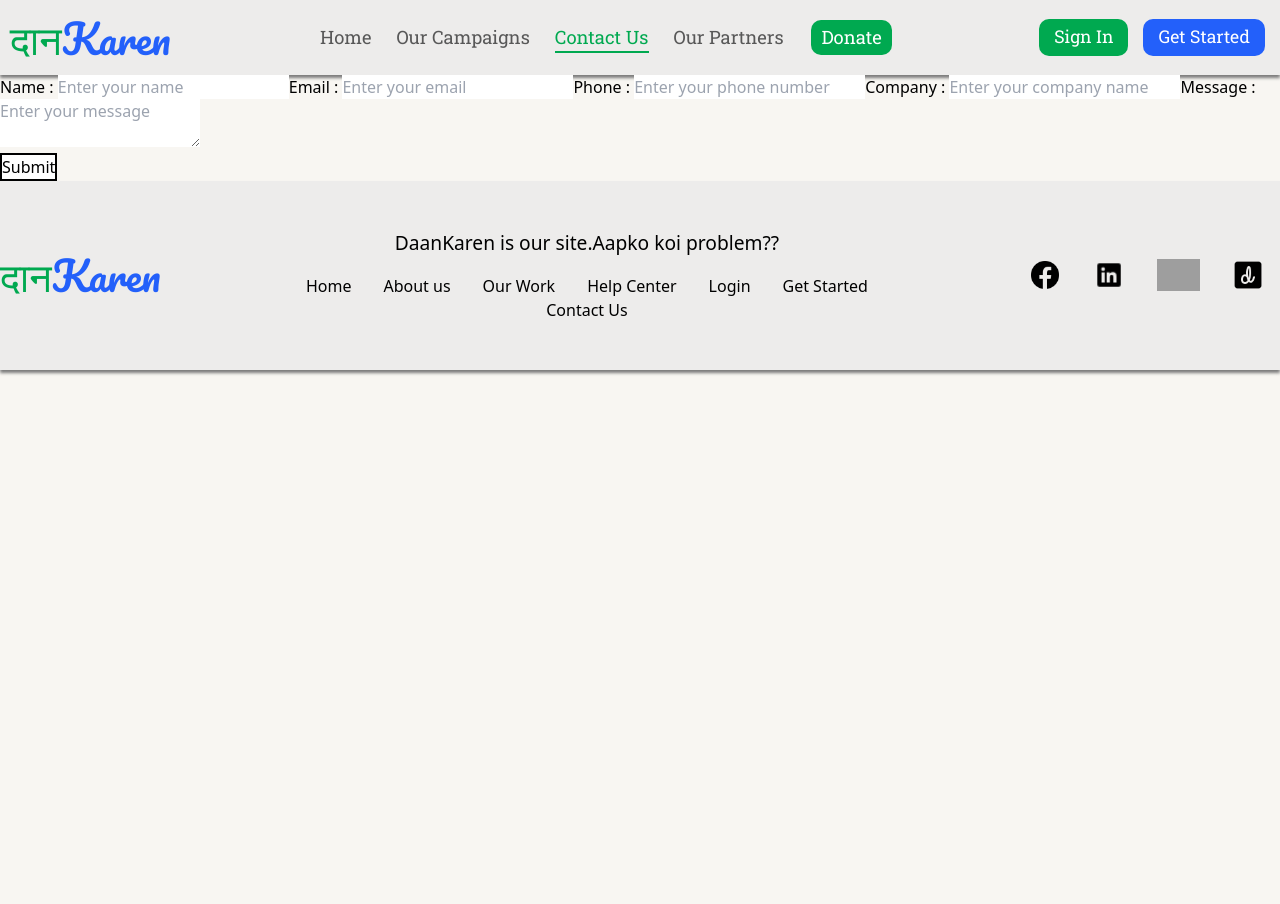
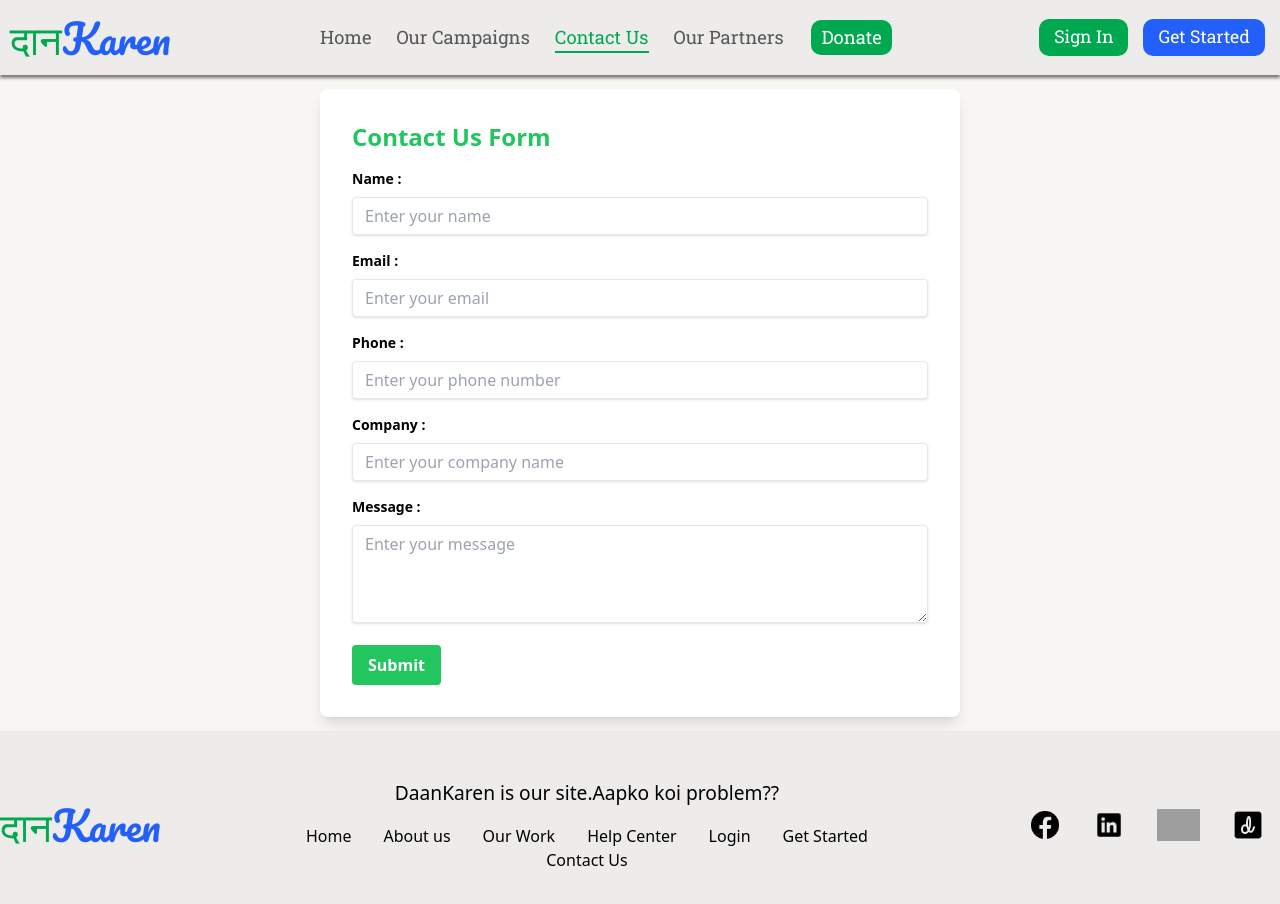
Before and after one commit to vinay-dhankhar/daankarenDeplyment, a React (Create React App) app in the folder frontend/: page /ContactPage in a window 1280 px wide. Shown: the top 904 px of the page. Before the commit the page ends 800 px from the top, so only its background shows below. Built offline with nearby package versions, Linux system fonts and the light colour scheme; grey boxes are pictures that could not be loaded.

Commit message:
CSS added to the Contact Us Form

```diff
--- a/frontend/src/components/ContactPage.js
+++ b/frontend/src/components/ContactPage.js
@@ -49,11 +49,13 @@
   };
 
   return (
-    <div className="contact-form">
+    <div className="contact-form w-1/2 mx-auto my-3.5 bg-white p-8 rounded-lg shadow-lg">
+      <h2 className="text-2xl font-bold mb-4 text-green-500">Contact Us Form</h2>
       <form onSubmit={handleSubmit}>
-        <label htmlFor="name">Name : </label>
+      <div className="mb-4">
+        <label className="block text-sm font-bold mb-2" htmlFor="name">Name : </label>
         <input
-          className="form-input-field"
+          className="form-input-field shadow appearance-none border rounded w-full py-2 px-3 text-gray-700 leading-tight  focus:shadow-outline"
           id="name"
           type="text"
           name="name"
@@ -61,9 +63,11 @@
           value={formData.name}
           onChange={handleChange}
         />
-        <label htmlFor="email">Email : </label>
+        </div>
+        <div className="mb-4">
+        <label className="block text-sm font-bold mb-2" htmlFor="email">Email : </label>
         <input
-          className="form-input-field"
+          className="form-input-field shadow appearance-none border rounded w-full py-2 px-3 text-gray-700 leading-tight  focus:shadow-outline"
           id="email"
           type="email"
           name="email"
@@ -71,9 +75,11 @@
           value={formData.email}
           onChange={handleChange}
         />
-        <label htmlFor="phone">Phone : </label>
+        </div>
+        <div className="mb-4">
+        <label className="block text-sm font-bold mb-2" htmlFor="phone">Phone : </label>
         <input
-          className="form-input-field"
+          className="form-input-field shadow appearance-none border rounded w-full py-2 px-3 text-gray-700 leading-tight focus:shadow-outline"
           id="phone"
           type="tel"
           name="phone"
@@ -81,9 +87,11 @@
           value={formData.phone}
           onChange={handleChange}
         />
-        <label htmlFor="company">Company : </label>
+        </div>
+        <div className="mb-4">
+        <label className="block text-sm font-bold mb-2" htmlFor="company">Company : </label>
         <input
-          className="form-input-field"
+          className="form-input-field shadow appearance-none border rounded w-full py-2 px-3 text-gray-700 leading-tight focus:shadow-outline"
           id="company"
           type="text"
           name="company"
@@ -91,20 +99,24 @@
           value={formData.company}
           onChange={handleChange}
         />
-        <label htmlFor="message">Message : </label>
+        </div>
+        <div className="mb-4">
+        <label className="block text-sm font-bold mb-2" htmlFor="message">Message : </label>
         <textarea
-          className="form-input-field"
+          cols={50}
+          rows={4}
+          className="form-input-field shadow appearance-none border rounded w-full py-2 px-3 text-gray-700 leading-tight focus:shadow-outline"
           id="message"
           name="message"
           placeholder="Enter your message"
           value={formData.message}
           onChange={handleChange}
         ></textarea>
+        </div>
         <div className="flex items-center justify-between">
           <button
-            className="form-button"
+            className="form-button bg-green-500 hover:bg-green-700 text-white font-bold py-2 px-4 rounded  focus:shadow-outline"
             type="submit"
-            style={{ border: "2px solid black", backgroundColor: "white" }}
           >
             Submit
           </button>
--- a/frontend/src/components/LoginPage.js
+++ b/frontend/src/components/LoginPage.js
@@ -40,7 +40,7 @@
             Email
           </label>
           <input
-            className="shadow appearance-none border rounded w-full py-2 px-3 text-gray-700 leading-tight focus:outline-none focus:shadow-outline"
+            className="shadow appearance-none border rounded w-full py-2 px-3 text-gray-700 leading-tight  focus:shadow-outline"
             id="email"
             type="email"
             placeholder="Email"
@@ -53,7 +53,7 @@
             Password
           </label>
           <input
-            className="shadow appearance-none border rounded w-full py-2 px-3 text-gray-700 leading-tight focus:outline-none focus:shadow-outline"
+            className="shadow appearance-none border rounded w-full py-2 px-3 text-gray-700 leading-tight  focus:shadow-outline"
             id="password"
             type={showPassword ? 'text':'password'}
             placeholder="Password"
@@ -67,7 +67,7 @@
         </div>
         <div className="flex items-center justify-between">
           <button
-            className="bg-green-500 hover:bg-green-700 text-white font-bold py-2 px-4 rounded focus:outline-none focus:shadow-outline"
+            className="bg-green-500 hover:bg-green-700 text-white font-bold py-2 px-4 rounded  focus:shadow-outline"
             type="button"
             onClick={submitHandler}
           >
--- a/frontend/src/components/SignupPage.js
+++ b/frontend/src/components/SignupPage.js
@@ -45,7 +45,7 @@
             Name
           </label>
           <input
-            className="shadow appearance-none border rounded w-full py-2 px-3 text-gray-700 leading-tight focus:outline-none focus:shadow-outline"
+            className="shadow appearance-none border rounded w-full py-2 px-3 text-gray-700 leading-tight  focus:shadow-outline"
             id="name"
             type="text"
             placeholder="Name"
@@ -57,7 +57,7 @@
             Email
           </label>
           <input
-            className="shadow appearance-none border rounded w-full py-2 px-3 text-gray-700 leading-tight focus:outline-none focus:shadow-outline"
+            className="shadow appearance-none border rounded w-full py-2 px-3 text-gray-700 leading-tight  focus:shadow-outline"
             id="email"
             type="email"
             placeholder="Email"
@@ -69,7 +69,7 @@
             Password
           </label>
           <input
-            className="shadow appearance-none border rounded w-full py-2 px-3 text-gray-700 leading-tight focus:outline-none focus:shadow-outline"
+            className="shadow appearance-none border rounded w-full py-2 px-3 text-gray-700 leading-tight  focus:shadow-outline"
             id="password"
             type={showPassword ? 'text':'password'}
             placeholder="Password"
@@ -85,7 +85,7 @@
             Confirm Password
           </label>
           <input
-            className="shadow appearance-none border rounded w-full py-2 px-3 text-gray-700 leading-tight focus:outline-none focus:shadow-outline"
+            className="shadow appearance-none border rounded w-full py-2 px-3 text-gray-700 leading-tight  focus:shadow-outline"
             id="confirmPassword"
             type={showConfirmPassword ? 'text':'password'}
             placeholder="Confirm Password"
@@ -98,7 +98,7 @@
         </div>
         <div className="flex items-center justify-between">
           <button
-            className="bg-green-500 hover:bg-green-700 text-white font-bold py-2 px-4 rounded focus:outline-none focus:shadow-outline"
+            className="bg-green-500 hover:bg-green-700 text-white font-bold py-2 px-4 rounded  focus:shadow-outline"
             onClick={handleSignup}
             type="button"
           >
```
